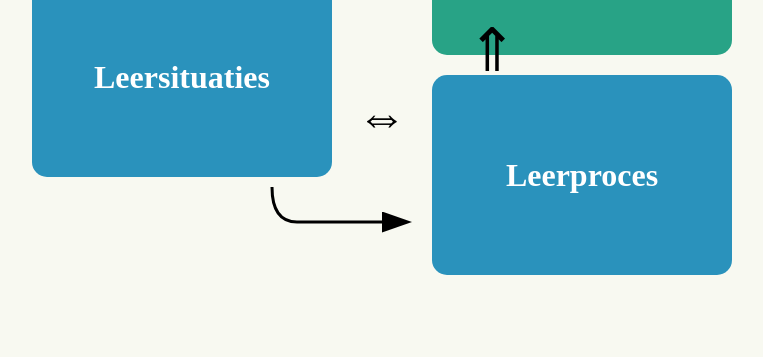
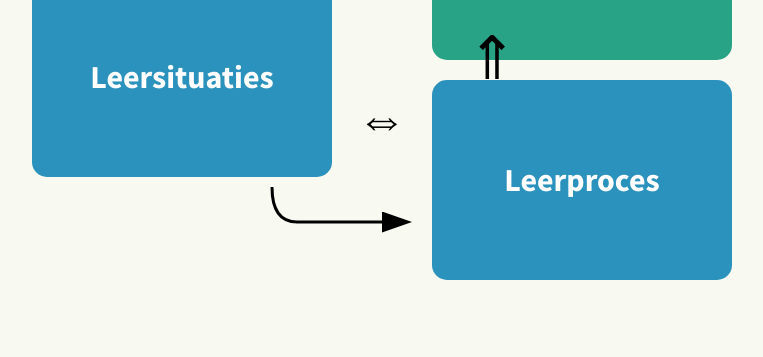
Before and after one commit to TikTax28/tiktax28.github.io, a plain HTML site: page index.html in a window 1280 px wide. Shown: the part 701-1058 px from the top of the page, without its empty margins (258-1021 px from the left). Drawn offline with Linux system fonts and the light colour scheme.

Commit message:
change font

```diff
--- a/index.html
+++ b/index.html
@@ -3,9 +3,11 @@
 <head>
   <meta charset="UTF-8">
   <title>Flip Cards</title>
+  <link href="https://fonts.googleapis.com/css2?family=Source+Sans+Pro:wght@400;600;700&display=swap" rel="stylesheet">
   <style>
     body {
       background-color: rgb(248, 249, 241);
+      font-family: 'Source Sans Pro', sans-serif;
     }
 
     /* Container for flexbox layout */
```
